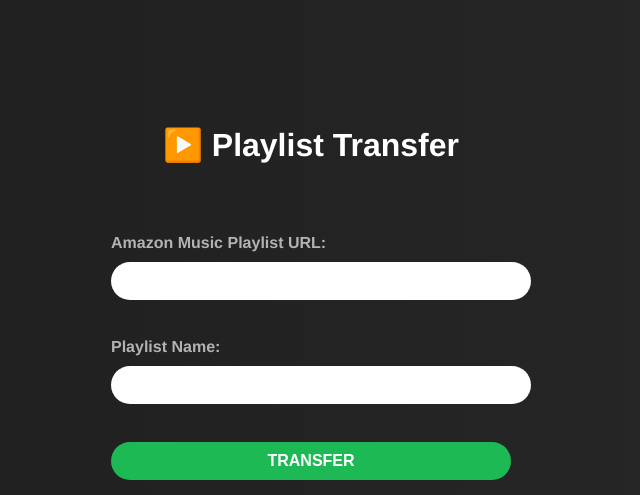
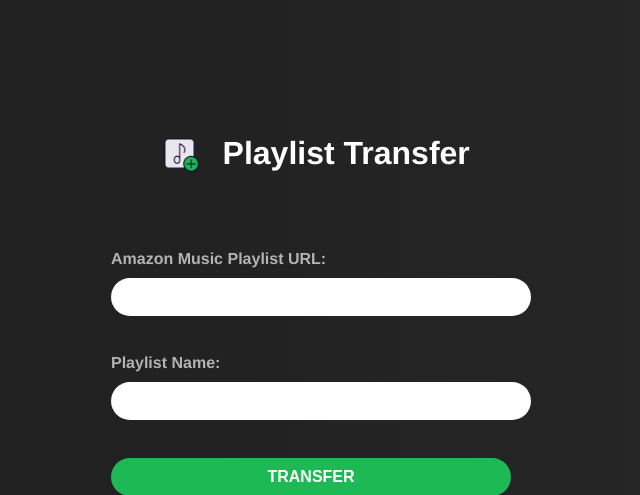
Before and after one commit to HemanthThota39/PlaylistTransfer, a Flask app: page /amazon in a window 1280 px wide. Shown: the top 495 px of the page, without its empty margins (329-969 px from the left). Run offline with Flask 2, Linux system fonts and the light colour scheme.

Commit message:
Added a favicon and icon beside text

```diff
--- a/templates/index.html
+++ b/templates/index.html
@@ -3,7 +3,7 @@
 
 <head>
 	<title>Playlist Transfer</title>
-
+	<link rel="shortcut icon" href="{{ url_for('static', filename='music.ico') }}">
 
 	<style>
 		body {
@@ -67,11 +67,17 @@
 			background-color: #1ed760;
 		}
 	</style>
-	<link rel="icon" type="image/png" href="/favicon.png">
+
 </head>
 
 <body>
-	<h1>▶️ Playlist Transfer</h1>
+	<h1>
+		<h1 style="display: flex; align-items: center; justify-content: center; text-align: center;">
+			<img src="/static/playlist-xl.gif" alt="gif image" style="height: 1.7em; margin-right: 0.5em; vertical-align: middle;">
+			<span style="vertical-align: middle;">Playlist Transfer</span>
+		</h1>
+	</h1>
+
 	<form method="POST" action="/transfer">
 		<label for="amazon_url">Amazon Music Playlist URL:</label>
 		<input type="text" name="amazon_url" id="amazon_url"><br><br>
```
Also changed, not shown: favicon.png (deleted), static/favicon.ico (added), static/music-playlist.ico (added), static/playlist-xl.gif (added).
